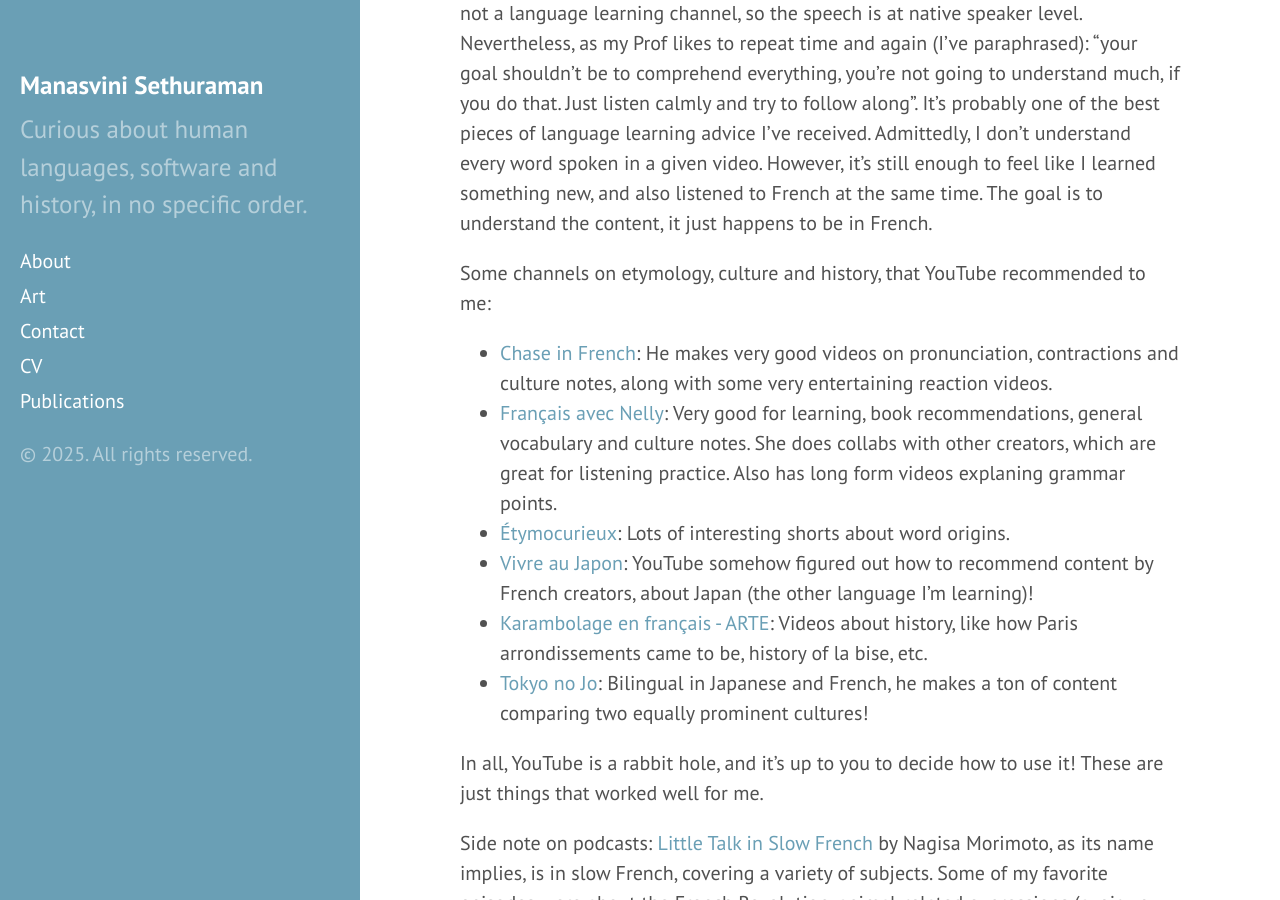
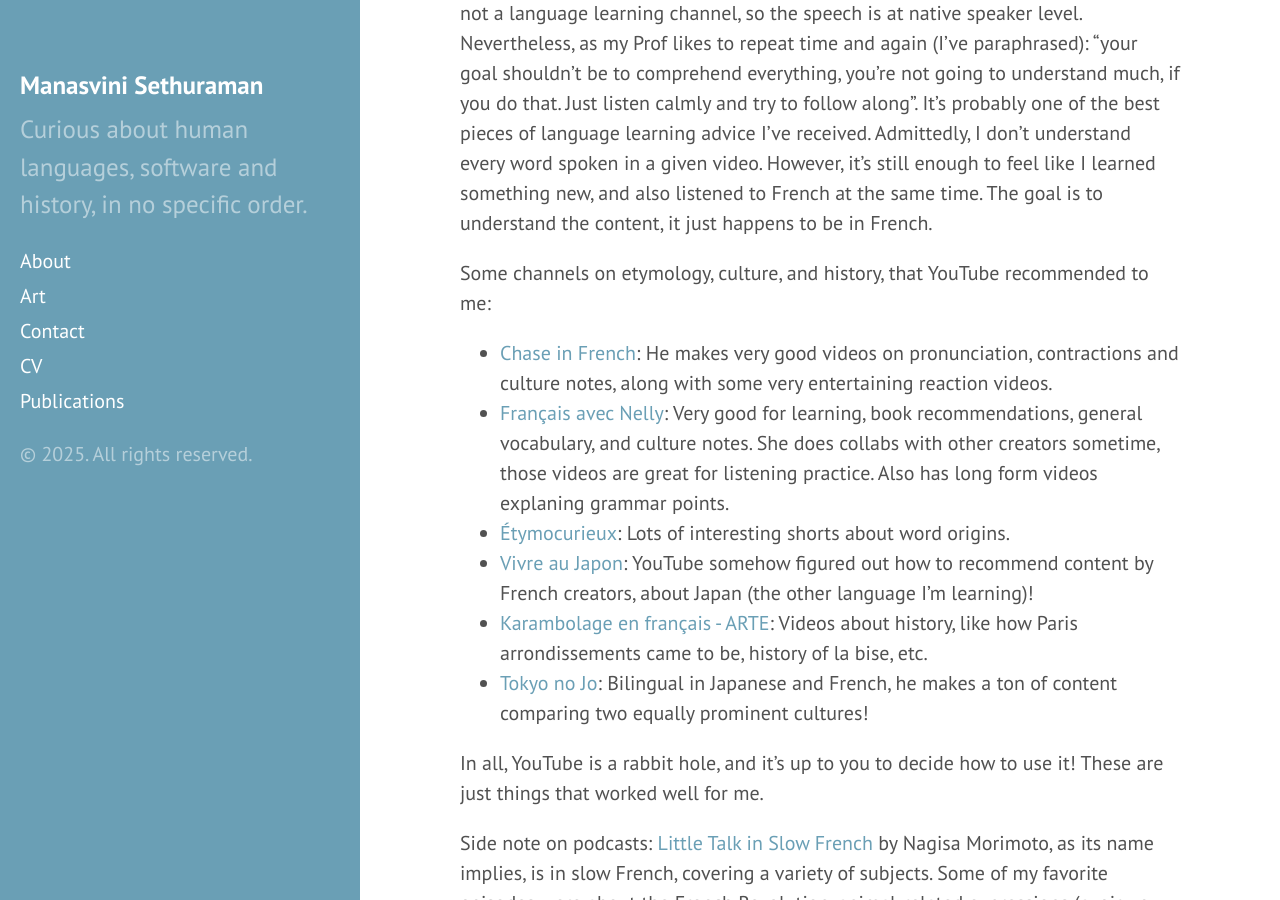
Before and after one commit to Manasvini/Manasvini.github.io, a Jekyll site: the page built from _posts/2025-09-28-youtube.md, in a window 1280 px wide and 900 px high, scrolled down 822 px. Built offline with Jekyll 4.4.1, drawn with Linux system fonts in a browser that asks for light colours.

Commit message:
oxford commas

```diff
--- a/_posts/2025-09-28-youtube.md
+++ b/_posts/2025-09-28-youtube.md
@@ -9,9 +9,9 @@ For French, I started out by listening to [Inner French](https://www.youtube.com
 
 InnerFrench is great, but I quickly ran out of things to listen to, and I'm not always (rare, but still happens) interested in the topic of the episode, so I looked to diversify my feed. r/French immediately had answers in [this](https://www.reddit.com/r/French/comments/6afoh4/comment/dhekh8h/) and [this](https://www.reddit.com/r/French/comments/fk3624/the_big_list_of_transcribed_podcasts_and/) post. From there, I found [Nota Bene](https://www.youtube.com/channel/UCP46_MXP_WG_auH88FnfS1A), a science/history/food channel, also available as a podcast. This is clearly not a language learning channel, so the speech is at native speaker level. Nevertheless, as my Prof likes to repeat time and again (I've paraphrased): "your goal shouldn't be to comprehend everything, you're not going to understand much, if you do that. Just listen calmly and try to follow along". It's probably one of the best pieces of language learning advice I've received. Admittedly, I don't understand every word spoken in a given video. However, it's still enough to feel like I learned something new, and also listened to French at the same time. The goal is to understand the content, it just happens to be in French.
 
-Some channels on etymology, culture and history, that YouTube recommended to me:
+Some channels on etymology, culture, and history, that YouTube recommended to me:
 - [Chase in French](https://www.youtube.com/@chaseinfrench/shorts): He makes very good videos on pronunciation, contractions and culture notes, along with some very entertaining reaction videos.
-- [Français avec Nelly](https://www.youtube.com/@francaisavecnelly/videos): Very good for learning, book recommendations, general vocabulary and culture notes. She does collabs with other creators, which are great for listening practice. Also has long form videos explaning grammar points.
+- [Français avec Nelly](https://www.youtube.com/@francaisavecnelly/videos): Very good for learning, book recommendations, general vocabulary, and culture notes. She does collabs with other creators sometime, those videos are great for listening practice. Also has long form videos explaning grammar points.
 - [Étymocurieux](https://www.youtube.com/@EtymoCurieux): Lots of interesting shorts about word origins.
 - [Vivre au Japon](https://www.youtube.com/@terr.japonn): YouTube somehow figured out how to recommend content by French creators, about Japan (the other language I'm learning)!
 - [Karambolage en français - ARTE](https://www.youtube.com/@karambolagefr): Videos about history, like how Paris arrondissements came to be, history of la bise, etc.
```
